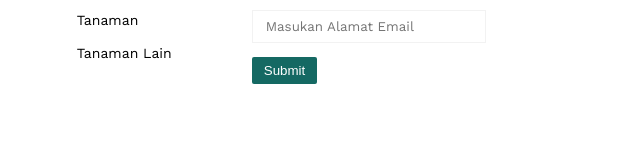
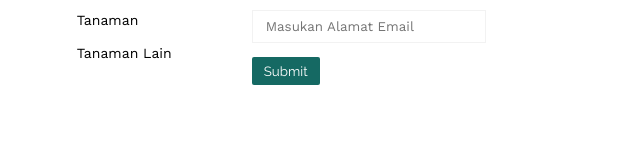
Before and after one commit to KexiK845/plantku, a plain HTML site: page index.html in a window 1280 px wide. Shown: the part 2777-2931 px from the top of the page, 515-1155 px from the left. Drawn offline with nearby package versions, Linux system fonts and the light colour scheme.

Commit message:
Обновил шрифт у кнопки в футере

```diff
--- a/css/style.css
+++ b/css/style.css
@@ -377,6 +377,7 @@ body {
 .footer__submit {
   padding: 6px 12px;
   border-radius: 2px;
+  font-family: "Raleway";
   background-color: var(--green);
   outline: none;
   border: none;
```
